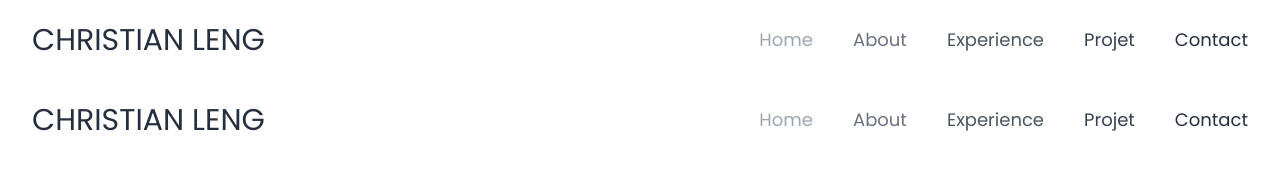
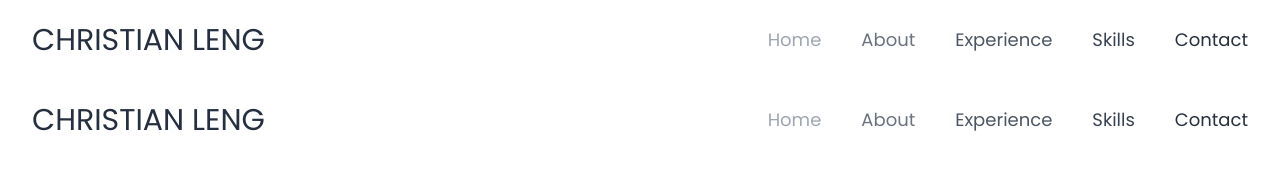
Before and after one commit to christianleng/portfolio, a Next.js app: page /header in a window 1280 px wide. Shown: the top 184 px of the page. Built offline with nearby package versions, Linux system fonts and the light colour scheme.

Commit message:
feat(header): add smooth scroll for header link

```diff
--- a/app/(section)/about/page.tsx
+++ b/app/(section)/about/page.tsx
@@ -7,7 +7,7 @@ export default async function AboutPage() {
   if (!post) notFound();
 
   return (
-    <div className="pe-8 ps-8 prose mx-auto">
+    <div className="pe-8 ps-8 prose mx-auto" id="about">
       <MDXRemote source={post.content} />
     </div>
   );
--- a/app/(section)/experience/(experience-djob)/page.tsx
+++ b/app/(section)/experience/(experience-djob)/page.tsx
@@ -9,7 +9,7 @@ export default async function ExperienceDjob() {
   if (!post) notFound();
 
   return (
-    <div className="pe-8 ps-8 prose mx-auto">
+    <div className="pe-8 ps-8 prose mx-auto" id="experience">
       <MDXRemote source={post.content} />
       <Link href={`/experiences/${post.slug}`}>
         Voir plus sur les missions réalisées
--- a/app/(section)/header/page.tsx
+++ b/app/(section)/header/page.tsx
@@ -31,25 +31,40 @@ const Header = () => {
       } ${isScrolled ? "shadow-nav" : ""}`}
     >
       <div className="flex justify-between relative z-50 container mx-auto items-center gap-2 px-4 p-2">
-        <p className="text-xl sm:text-2xl md:text-3xl text-gray-800">
+        <a className="text-xl sm:text-2xl md:text-3xl text-gray-800" href="#">
           CHRISTIAN LENG
-        </p>
+        </a>
         <div className="flex gap-4 sm:gap-6 md:gap-10">
-          <p className="text-sm sm:text-base md:text-lg text-gray-400 hover:text-black-light transition duration-200 cursor-pointer">
+          <a
+            href="#"
+            className="text-sm sm:text-base md:text-lg text-gray-400 hover:text-black-light transition duration-200 cursor-pointer"
+          >
             Home
-          </p>
-          <p className="text-sm sm:text-base md:text-lg text-gray-500 hover:text-black-light transition duration-200 cursor-pointer">
+          </a>
+          <a
+            href="#about"
+            className="text-sm sm:text-base md:text-lg text-gray-500 hover:text-black-light transition duration-200 cursor-pointer"
+          >
             About
-          </p>
-          <p className="text-sm sm:text-base md:text-lg text-gray-600 hover:text-black-light transition duration-200 cursor-pointer">
+          </a>
+          <a
+            href="#experience"
+            className="text-sm sm:text-base md:text-lg text-gray-600 hover:text-black-light transition duration-200 cursor-pointer"
+          >
             Experience
-          </p>
-          <p className="text-sm sm:text-base md:text-lg text-gray-700 hover:text-black-light transition duration-200 cursor-pointer">
-            Projet
-          </p>
-          <p className="text-sm sm:text-base md:text-lg text-gray-800 hover:text-black-light transition duration-200 cursor-pointer">
+          </a>
+          <a
+            href="#skills"
+            className="text-sm sm:text-base md:text-lg text-gray-700 hover:text-black-light transition duration-200 cursor-pointer"
+          >
+            Skills
+          </a>
+          <a
+            href="#contact"
+            className="text-sm sm:text-base md:text-lg text-gray-800 hover:text-black-light transition duration-200 cursor-pointer"
+          >
             Contact
-          </p>
+          </a>
         </div>
       </div>
     </nav>
--- a/app/(section)/skills/page.tsx
+++ b/app/(section)/skills/page.tsx
@@ -7,7 +7,7 @@ export default async function SkillsPage() {
   if (!post) notFound();
 
   return (
-    <div className="pe-8 ps-8 prose mx-auto">
+    <div className="pe-8 ps-8 prose mx-auto" id="skills">
       <MDXRemote source={post.content} />
     </div>
   );
--- a/app/page.tsx
+++ b/app/page.tsx
@@ -15,7 +15,6 @@ export default async function Home() {
       <About />
       <ExperienceDjob />
       <ExperienceEatsEazy />
-      {/* <ProjectPage /> */}
       <SkillsPage />
     </div>
   );
```
